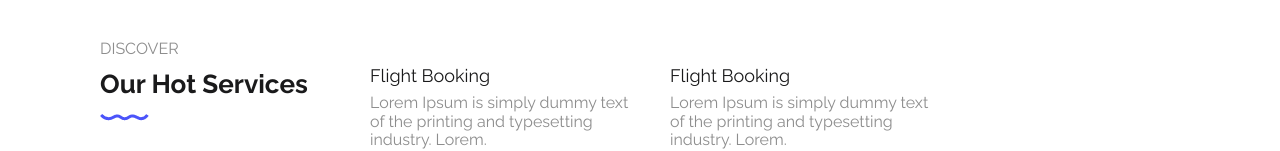
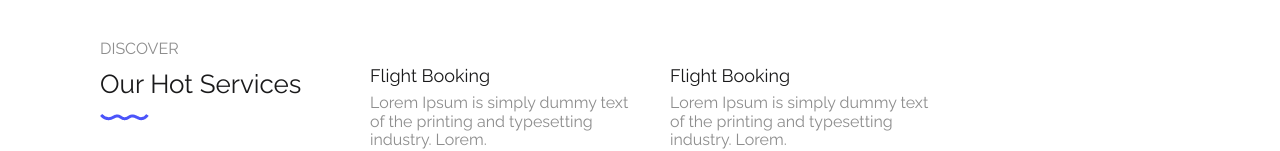
Before and after one commit to nsher888/Unilab-project, a plain HTML site: page index.html in a window 1280 px wide. Shown: the part 680-831 px from the top of the page. Drawn offline with Linux system fonts and the light colour scheme.

Commit message:
Update index.html

```diff
--- a/index.html
+++ b/index.html
@@ -45,7 +45,7 @@
 		<section class="services container">
 			<div class="services-banner">
 				<p class="title-secondary">Discover</p>
-				<h2 class="title-primary">Our Hot Services</h2>
+				<p class="title-primary">Our Hot Services</p>
 				<img src="img/border_weird.png" alt="" />
 				<p class="banner-text">
 					Lorem Ipsum is simply dummy text of the printing and
```
